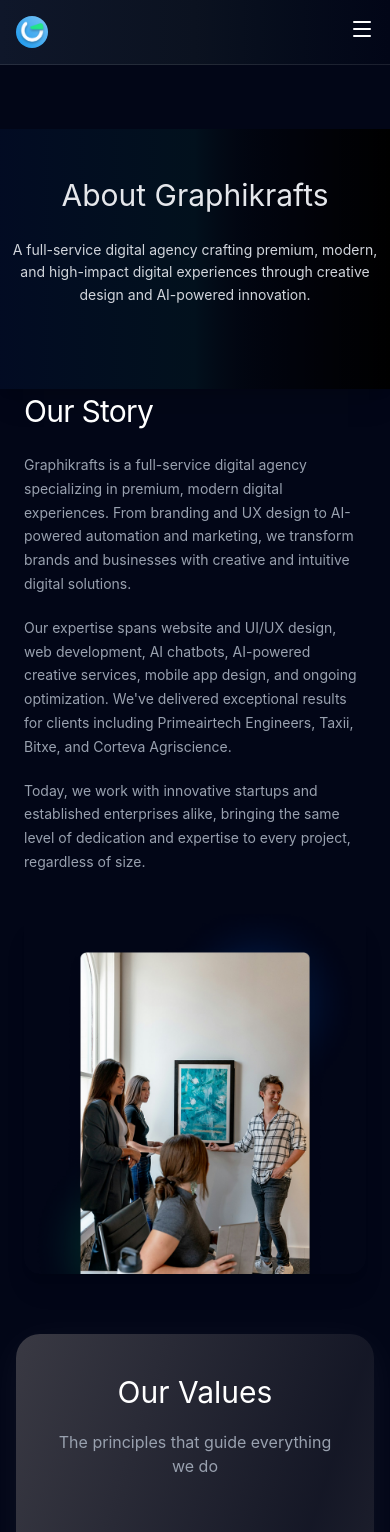
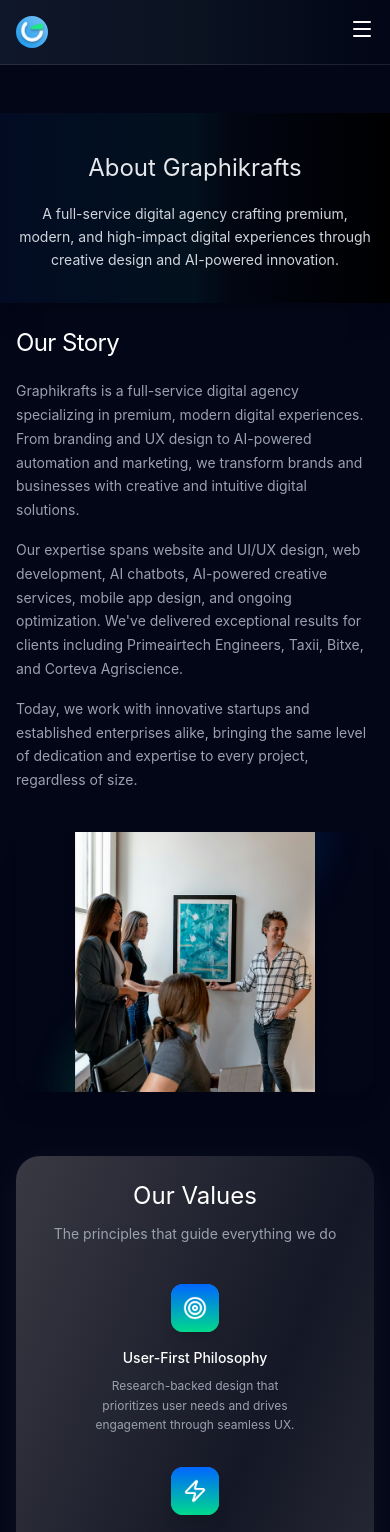
Before and after one commit to sathish6502/Digital-Market, a React (Vite) app: page /about in a window 390 px wide. Shown: the top 1532 px of the page. Built offline with nearby package versions, Linux system fonts and the light colour scheme.

Commit message:
about page correction

```diff
--- a/src/Components/About/About.jsx
+++ b/src/Components/About/About.jsx
@@ -1,16 +1,21 @@
 export default function AboutHero() {
   return (
-    <section className="w-full py-16 sm:py-10 bg-[#020617] flex items-center justify-center">
+    <section className="w-full py-12 sm:py-10 bg-[#020617] flex items-center justify-center">
 
-      {/* 🧊 CARD ONLY WITH BORDER + GRADIENT COLOR */}
-      <div className="w-full h-65 mx-auto
-      bg-gradient-to-r from-[#0066FF0D] via-[#00D98C0D] to-[#000000] shadow-xl  py-10 text-center -mb-25">
+      {/* CARD */}
+      <div
+        className="w-full mx-auto
+        bg-gradient-to-r from-[#0066FF0D] via-[#00D98C0D] to-[#000000]
+        shadow-xl py-8 sm:py-10 text-center
+        -mb-16 sm:-mb-20 md:-mb-25
+        px-4 sm:px-6"
+      >
 
-        <h1 className="text-3xl sm:text-4xl md:text-5xl font-lg text-gray-200 leading-tight py-2">
+        <h1 className="text-2xl sm:text-4xl md:text-5xl font-lg text-gray-200 leading-tight py-2">
           About Graphikrafts
         </h1>
 
-        <p className="mt-4 text-gray-300 text-sm sm:text-base md:text-md leading-relaxed  max-w-xl mx-auto">
+        <p className="mt-3 sm:mt-4 text-gray-300 text-sm sm:text-base md:text-md leading-relaxed max-w-xl mx-auto">
           A full-service digital agency crafting premium, modern, and high-impact
           digital experiences through creative design and AI-powered innovation.
         </p>
--- a/src/Components/About/Meet.jsx
+++ b/src/Components/About/Meet.jsx
@@ -28,18 +28,20 @@
 
 export default function TeamSection() {
   return (
-    <section className="bg-gradient-to-b from-[#020617] to-[#020617] py-8 sm:py-16 px-4">
+    <section className="bg-gradient-to-b from-[#020617] to-[#020617] py-10 sm:py-20 px-4 sm:px-6">
 
-      <div className="text-center mb-10 sm:mb-14 -mt-10">
-        <h2 className="text-white text-3xl sm:text-4xl font-lg">
+      {/* Heading */}
+      <div className="text-center mb-10 sm:mb-16">
+        <h2 className="text-white text-2xl sm:text-4xl font-medium">
           Meet the Team
         </h2>
-        <p className="text-gray-400 mt-3 text-sm sm:text-base">
+        <p className="text-gray-400 mt-2 text-sm sm:text-base">
           The talented individuals behind our success
         </p>
       </div>
 
-      <div className="grid grid-cols-1 sm:grid-cols-2 md:grid-cols-4 gap-8 sm:gap-10 max-w-6xl mx-auto">
+      {/* Team Grid */}
+      <div className="grid grid-cols-1 sm:grid-cols-2 md:grid-cols-4 gap-6 sm:gap-10 max-w-6xl mx-auto">
 
         {team.map((member, index) => (
           <div key={index} className="text-center">
@@ -48,15 +50,15 @@
               <img
                 src={member.img}
                 alt={member.name}
-                className="w-full h-[220px] sm:h-[240px] md:h-[260px] object-cover rounded-2xl"
+                className="w-full h-[200px] sm:h-[240px] md:h-[260px] object-cover rounded-2xl"
               />
             </div>
 
-            <h3 className="text-white font-medium mt-4 mb-5 text-base sm:text-lg">
+            <h3 className="text-white font-medium mt-3 text-sm sm:text-lg">
               {member.name}
             </h3>
 
-            <p className="text-blue-500 text-sm mt-1">
+            <p className="text-blue-500 text-xs sm:text-sm mt-1">
               {member.role}
             </p>
           </div>
--- a/src/Components/About/Story.jsx
+++ b/src/Components/About/Story.jsx
@@ -3,23 +3,23 @@
 
 const OurStory = () => {
   return (
-    <section className="bg-[#020617] text-white py-10 px-6 md:px-16 lg:px-16">
+    <section className="bg-[#020617] text-white py-10 px-4 sm:px-6 md:px-16 lg:px-16">
       <div className="max-w-7xl mx-auto grid md:grid-cols-2 gap-10 md:gap-16 items-center">
 
         {/* LEFT CONTENT */}
         <div className="max-w-xl">
-          <h2 className="text-3xl md:text-[40px] font-lg mb-6 tracking-tight">
+          <h2 className="text-2xl sm:text-3xl md:text-[40px] font-lg mb-5 md:mb-6 tracking-tight">
             Our Story
           </h2>
 
-          <p className="text-gray-400 leading-[1.7] text-sm md:text-[14.8px] mb-5">
+          <p className="text-gray-400 leading-[1.7] text-sm md:text-[14.8px] mb-4 md:mb-5">
             Graphikrafts is a full-service digital agency specializing in premium,
             modern digital experiences. From branding and UX design to AI-powered
             automation and marketing, we transform brands and businesses with
             creative and intuitive digital solutions.
           </p>
 
-          <p className="text-gray-400 leading-[1.7] text-sm md:text-[14.8px] mb-5">
+          <p className="text-gray-400 leading-[1.7] text-sm md:text-[14.8px] mb-4 md:mb-5">
             Our expertise spans website and UI/UX design, web development, AI
             chatbots, AI-powered creative services, mobile app design, and
             ongoing optimization. We've delivered exceptional results for clients
@@ -35,11 +35,11 @@
 
         {/* RIGHT IMAGE */}
         <div className="flex justify-center md:justify-end">
-          <div className="rounded-2xl overflow-hidden shadow-xl w-full max-w-[460px]">
+          <div className="rounded-2xl overflow-hidden shadow-xl w-full max-w-[420px] md:max-w-[460px]">
             <img
               src={teamImage}
               alt="Team discussion"
-              className="w-full h-[420px] md:h-[920px] object-cover -mb-15"
+              className="w-full h-[260px] sm:h-[320px] md:h-[920px] object-cover"
             />
           </div>
         </div>
--- a/src/Components/About/Values.jsx
+++ b/src/Components/About/Values.jsx
@@ -31,50 +31,49 @@
 const OurValues = () => {
   return (
     <section
-      className="py-5 px-4 md:px-10 lg:px-10
+      className="py-6 px-4 md:px-10 lg:px-10
       bg-gradient-to-b from-[#020617] to-[#020617]"
     >
       {/* CARD */}
       <div
-        className="max-w-6xl mx-auto rounded-3xl p-10 md:p-14
+        className="max-w-6xl mx-auto rounded-3xl p-6 sm:p-8 md:p-14
         bg-gradient-to-br from-[#878181b1]/60 via-[#878181b1]/20 to-[#878181b1]/60
-
         shadow-[0_8px_40px_rgba(255,255,255,0.05)]"
       >
         {/* HEADER */}
-        <div className="text-center mb-14">
-          <h2 className="text-3xl md:text-4xl font-lg text-white mb-5">
+        <div className="text-center mb-10 md:mb-14">
+          <h2 className="text-2xl sm:text-3xl md:text-4xl font-lg text-white mb-3 md:mb-5">
             Our Values
           </h2>
-          <p className="text-gray-400">
+          <p className="text-gray-400 text-sm sm:text-base">
             The principles that guide everything we do
           </p>
         </div>
 
         {/* GRID */}
-        <div className="grid grid-cols-1 sm:grid-cols-2 md:grid-cols-4 gap-10 text-center">
+        <div className="grid grid-cols-1 sm:grid-cols-2 md:grid-cols-4 gap-8 md:gap-10 text-center">
           {values.map((item, index) => (
             <div key={index} className="flex flex-col items-center">
 
               {/* ICON BOX */}
               <div
-                className="w-14 h-14 flex items-center justify-center rounded-xl
-                bg-gradient-to-br from-[#3b82f6] to-[#22c55e] mb-5 shadow-lg"
+                className="w-12 h-12 sm:w-14 sm:h-14 flex items-center justify-center rounded-xl
+                bg-gradient-to-br from-[#3b82f6] to-[#22c55e] mb-4 sm:mb-5 shadow-lg"
               >
                 <img
                   src={item.icon}
                   alt={item.title}
-                  className="w-14 h-14 object-contain"
+                  className="w-12 h-12 sm:w-14 sm:h-14 object-contain"
                 />
               </div>
 
               {/* TITLE */}
-              <h3 className="text-white font-medium mb-2 text-[15px]">
+              <h3 className="text-white font-medium mb-2 text-sm sm:text-[15px]">
                 {item.title}
               </h3>
 
               {/* DESC */}
-              <p className="text-gray-400 text-[13.5px] leading-relaxed max-w-[220px]">
+              <p className="text-gray-400 text-xs sm:text-[13.5px] leading-relaxed max-w-[220px]">
                 {item.desc}
               </p>
             </div>
```
